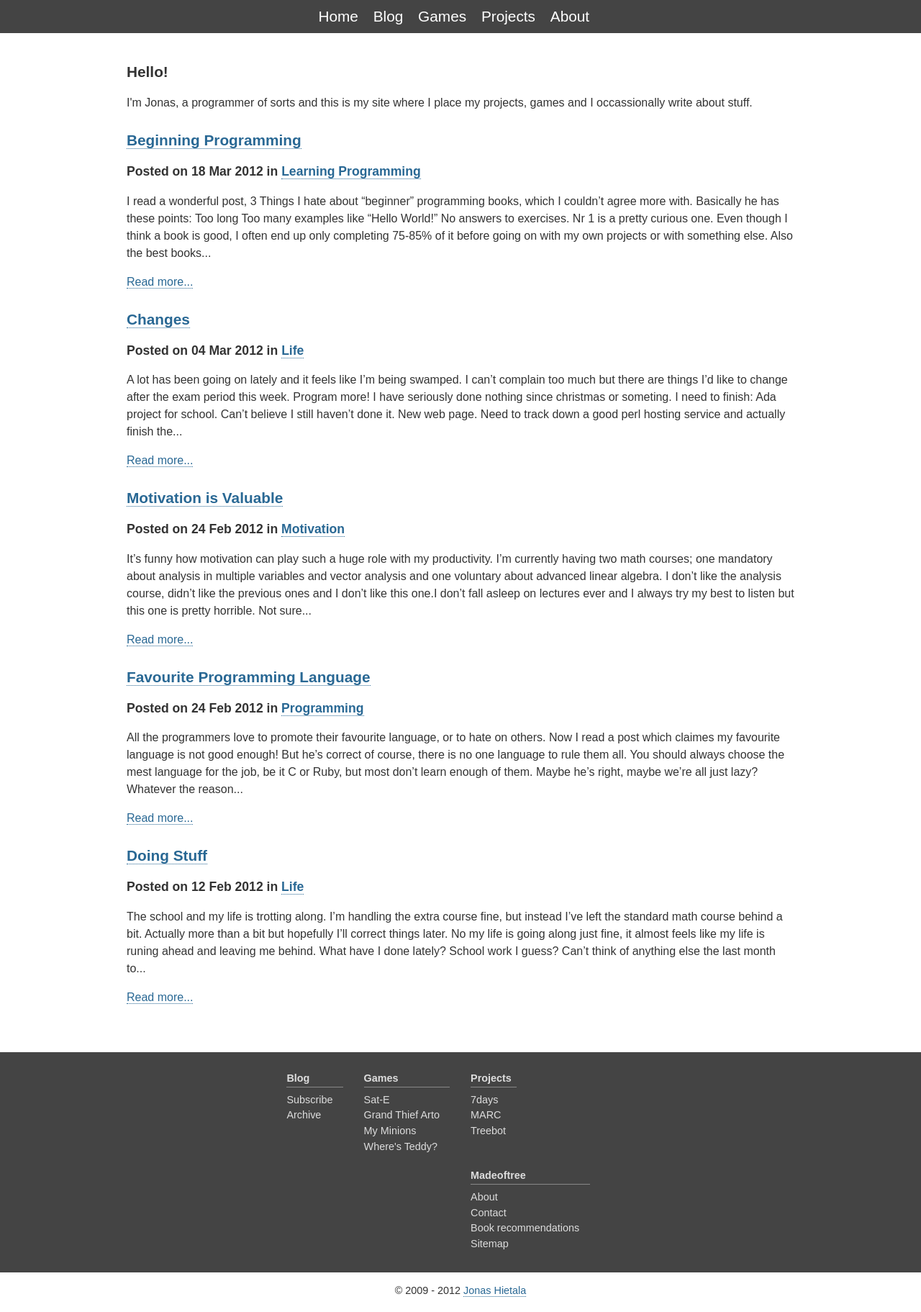
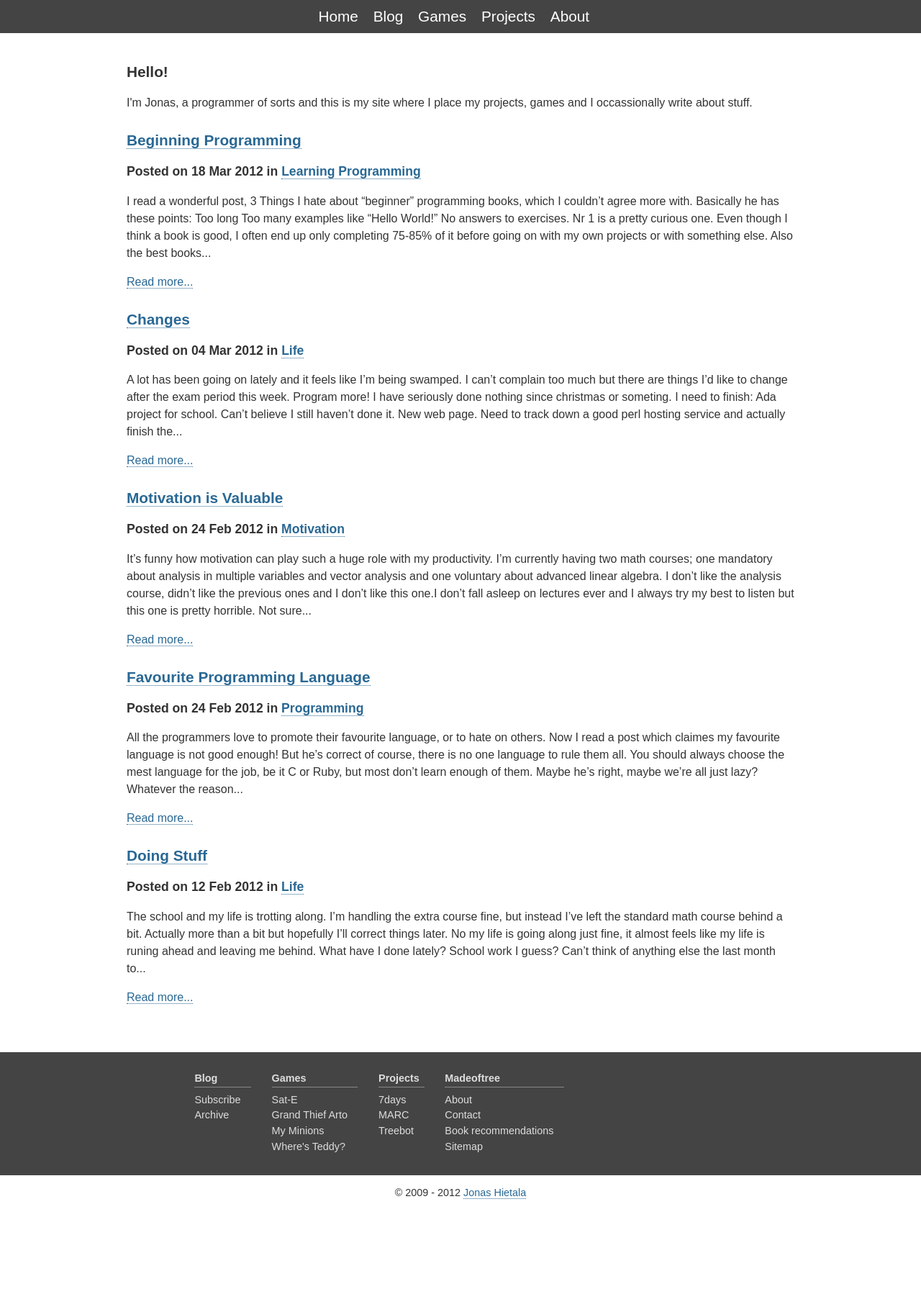
Before and after one commit to treeman/madeoftree, a Jekyll site: the page built from index.html, in a window 1280 px wide. Shown: the whole page at 72% size. Built offline with Jekyll 4.4.1, drawn with Linux system fonts in a browser that asks for light colours; the list of posts is cut into pages by our own code; after the commit the page ends 1688 px from its top, so only the background shows below that.

Commit message:
Fix centering footer stuff.

```diff
--- a/css/main.css
+++ b/css/main.css
@@ -244,7 +244,7 @@ footer .upper a {
 
 footer .upper .center {
     /*width: 50em;*/
-    width: 40%;
+    width: 60%;
     margin: 0 auto;
 }
 
```
